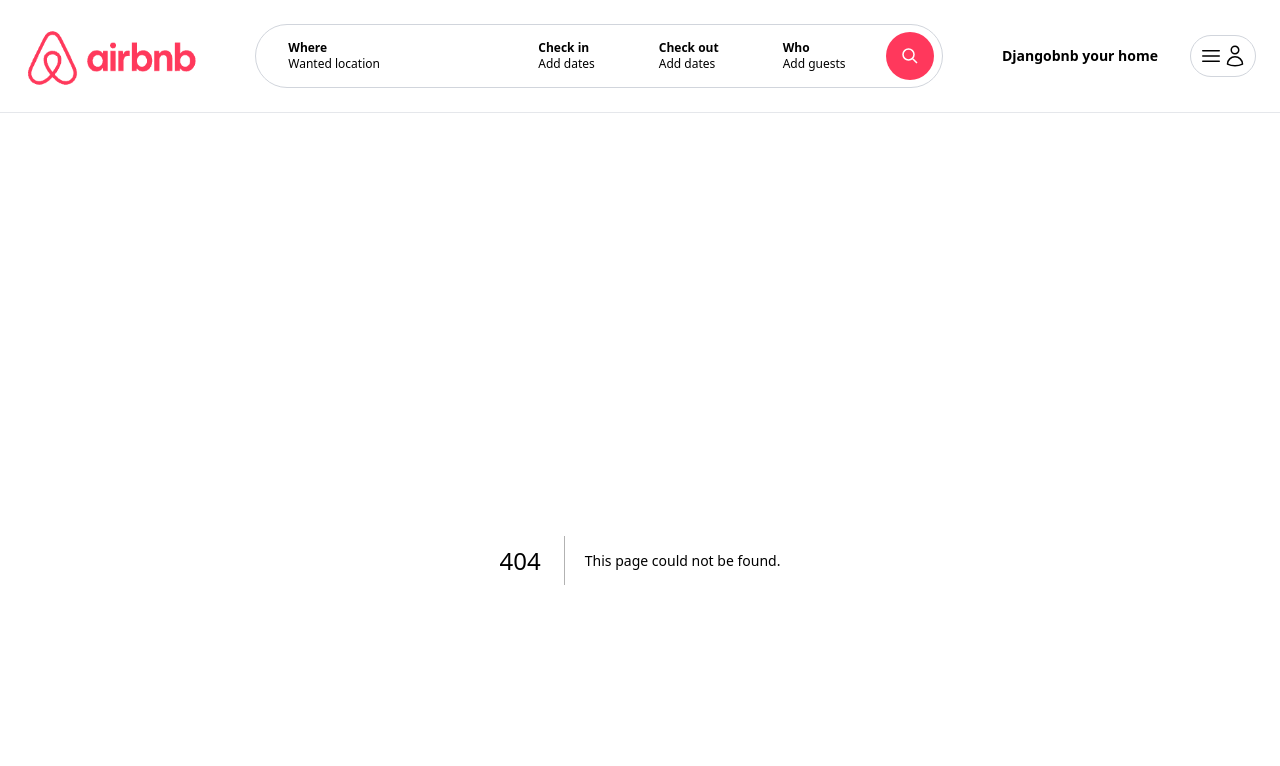
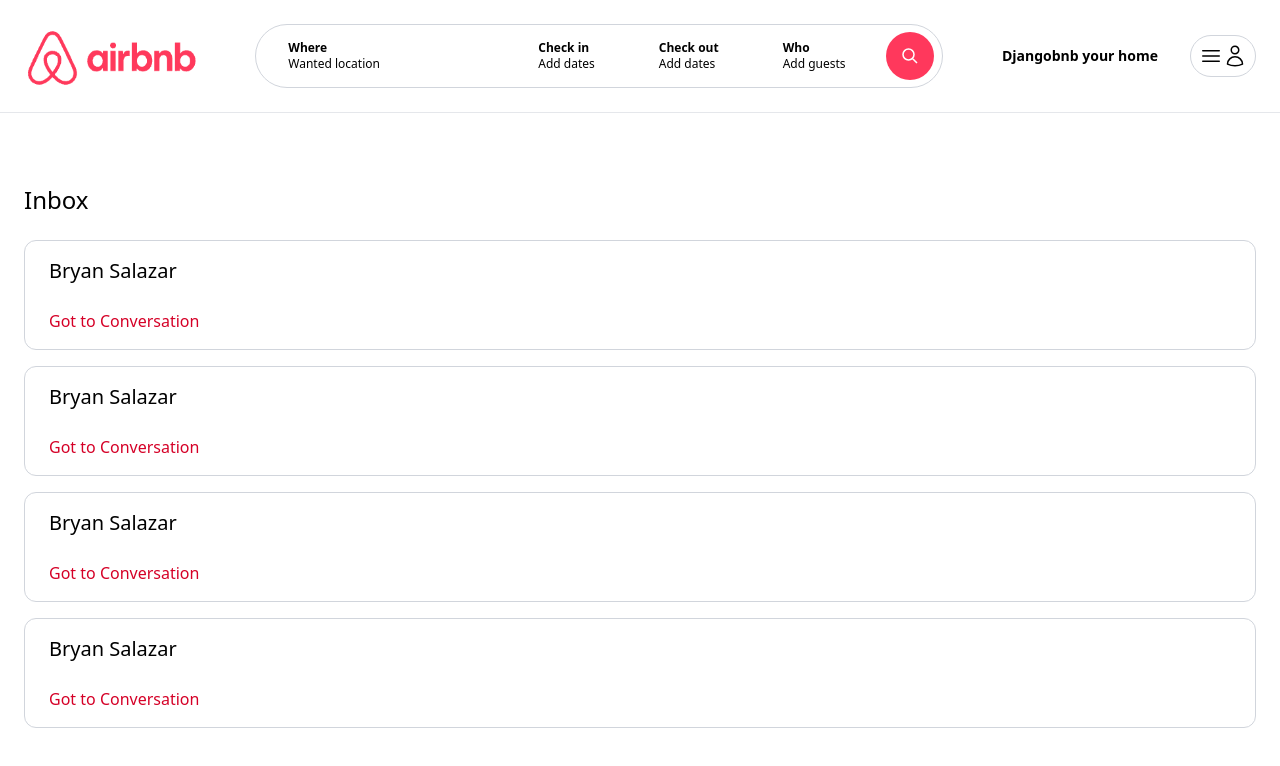
Before and after one commit to Exozar/Final-Project-ITE183, a Next.js app: page /inbox in a window 1280 px wide. Before the commit this address had no page. Shown: the top 766 px of the page. Built offline with nearby package versions, Linux system fonts and the light colour scheme.

Commit message:
Inbox Page_Salazar

```diff
--- /dev/null
+++ b/app/Components/inbox/Conversation.tsx
@@ -0,0 +1,11 @@
+const Conversation = () => {
+    return (
+        <div className="px-6 py-4 cursor-pointer border border-gray-300 rounded-xl">
+            <p className="mb-6 text-xl">Bryan Salazar</p>
+            <p className="text-airbnb-dark">
+                Got to Conversation
+            </p>
+        </div>
+    )
+}
+export default Conversation;
--- /dev/null
+++ b/app/inbox/page.tsx
@@ -0,0 +1,13 @@
+import Conversation from "@/app/Components/inbox/Conversation";
+const InboxPage = () => {
+    return (
+        <main className="max-w-[1500px] mx-auto px-6 pb-6 space-y-4">
+            <h1 className="my-6 text-2xl">Inbox</h1>
+            <Conversation />
+            <Conversation />
+            <Conversation />
+            <Conversation />
+        </main>
+    )
+}
+export default InboxPage;
--- /dev/null
+++ b/app/myproperties/page.tsx
@@ -0,0 +1,13 @@
+import Image from "next/image";
+import PropertyLists from "@/app/Components/properties/PropertyLists";
+const MyPropertiesPage = () => {
+    return (
+        <main className="max-w-[1500px] mx-auto px-6 pb-6">
+            <h1 className="my-6 text-2xl">My properties</h1>
+            <div className="grid grid-cols-1 md:grid-cols-3 gap-6">
+                <PropertyLists />
+            </div>
+        </main>
+    )
+}
+export default MyPropertiesPage;
```
